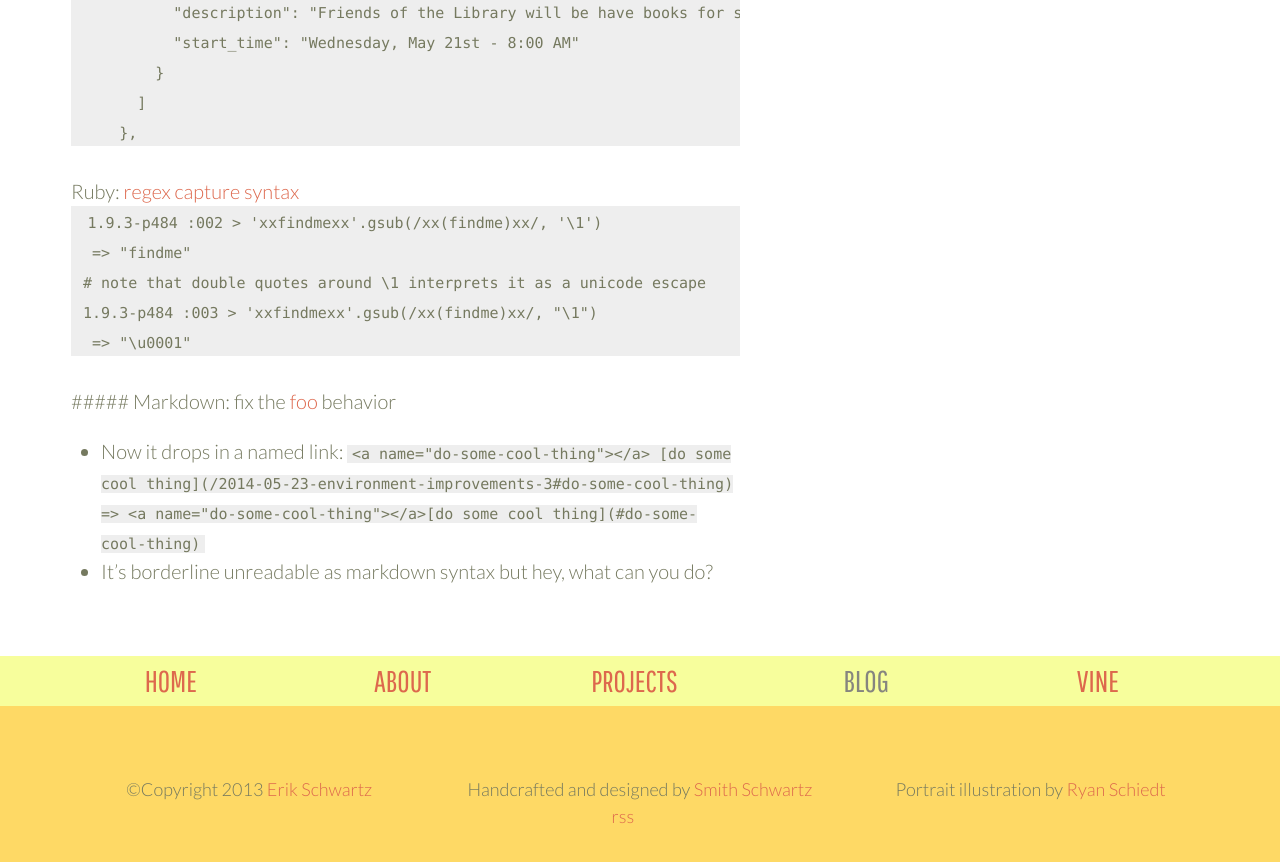
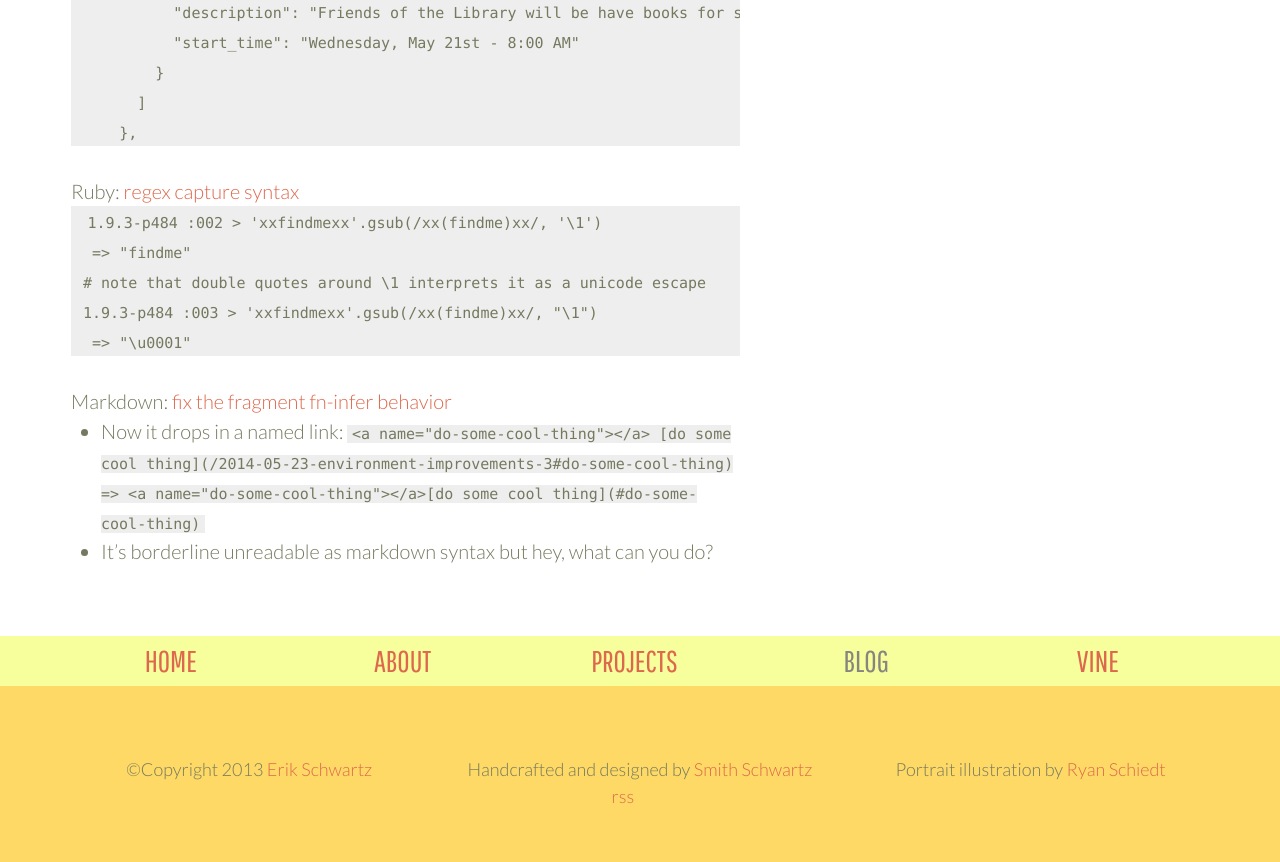
Before and after one commit to eeeschwartz/erikschwartz, a Jekyll site: the page built from _posts/2014-05-23-environment-improvements-3.md, in a window 1280 px wide and 900 px high, scrolled down 2058 px. Shown: the top 862 px of the window. Built offline with Jekyll 4.4.1, drawn with Linux system fonts in a browser that asks for light colours; Markdown is read by kramdown in place of the engine named in the settings.

Commit message:
Remove whitespace so md behaves

````diff
--- a/_posts/2014-05-23-environment-improvements-3.md
+++ b/_posts/2014-05-23-environment-improvements-3.md
@@ -71,7 +71,8 @@ Add `&kimbypage=1` to the query string
  => "\u0001"
  ```
 
- ##### Markdown: fix the <a name="foo"></a> [foo]({{page.url}}#foo) behavior
+##### Markdown: <a name="fix-the-fragment-fn-infer-behavior"></a> [fix the fragment fn-infer behavior]({{page.url}}#fix-the-fragment-fn-infer-behavior)
+
  * Now it drops in a named link:
  `<a name="do-some-cool-thing"></a> [do some cool thing]({{page.url}}#do-some-cool-thing) => <a name="do-some-cool-thing"></a>[do some cool thing](#do-some-cool-thing)`
  * It's borderline unreadable as markdown syntax but hey, what can you do?
````
